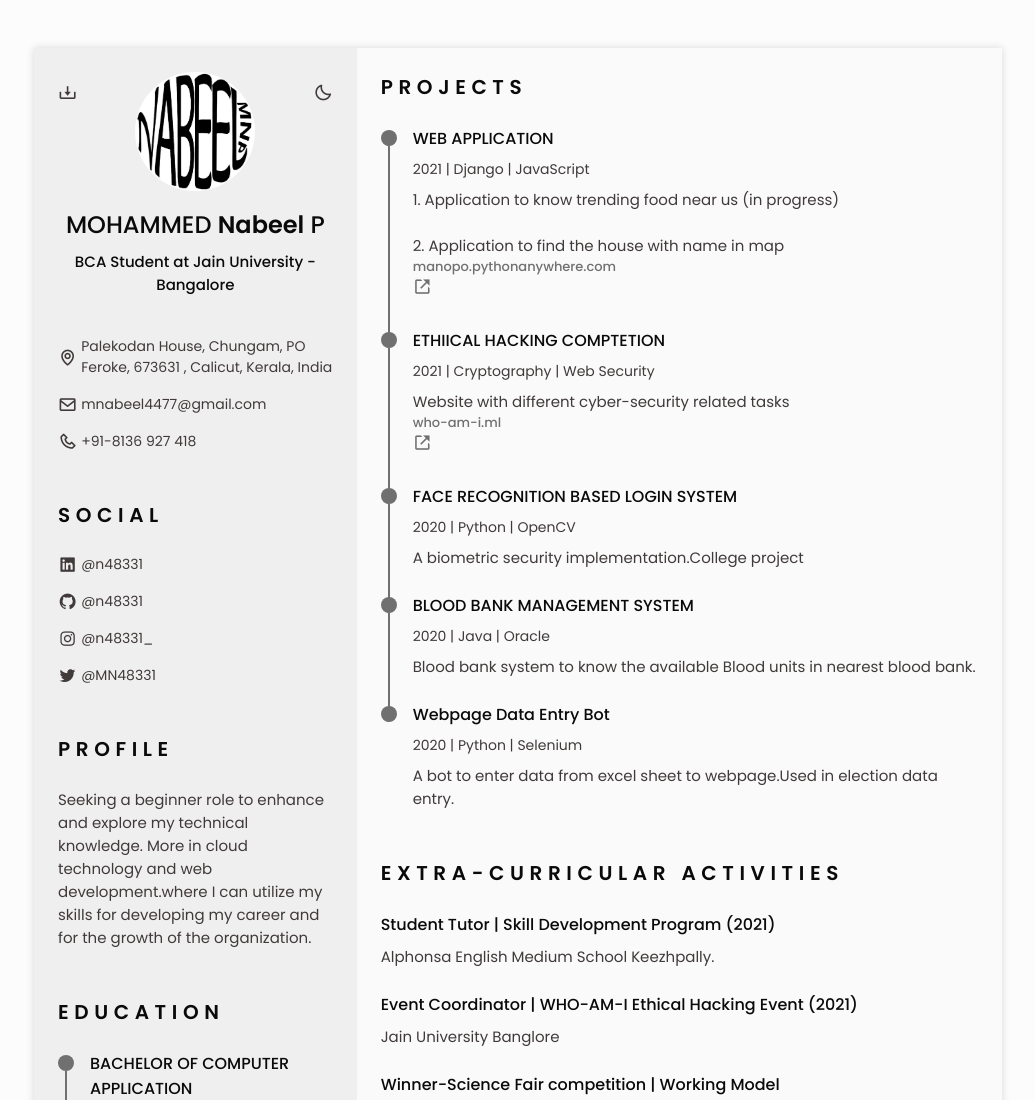
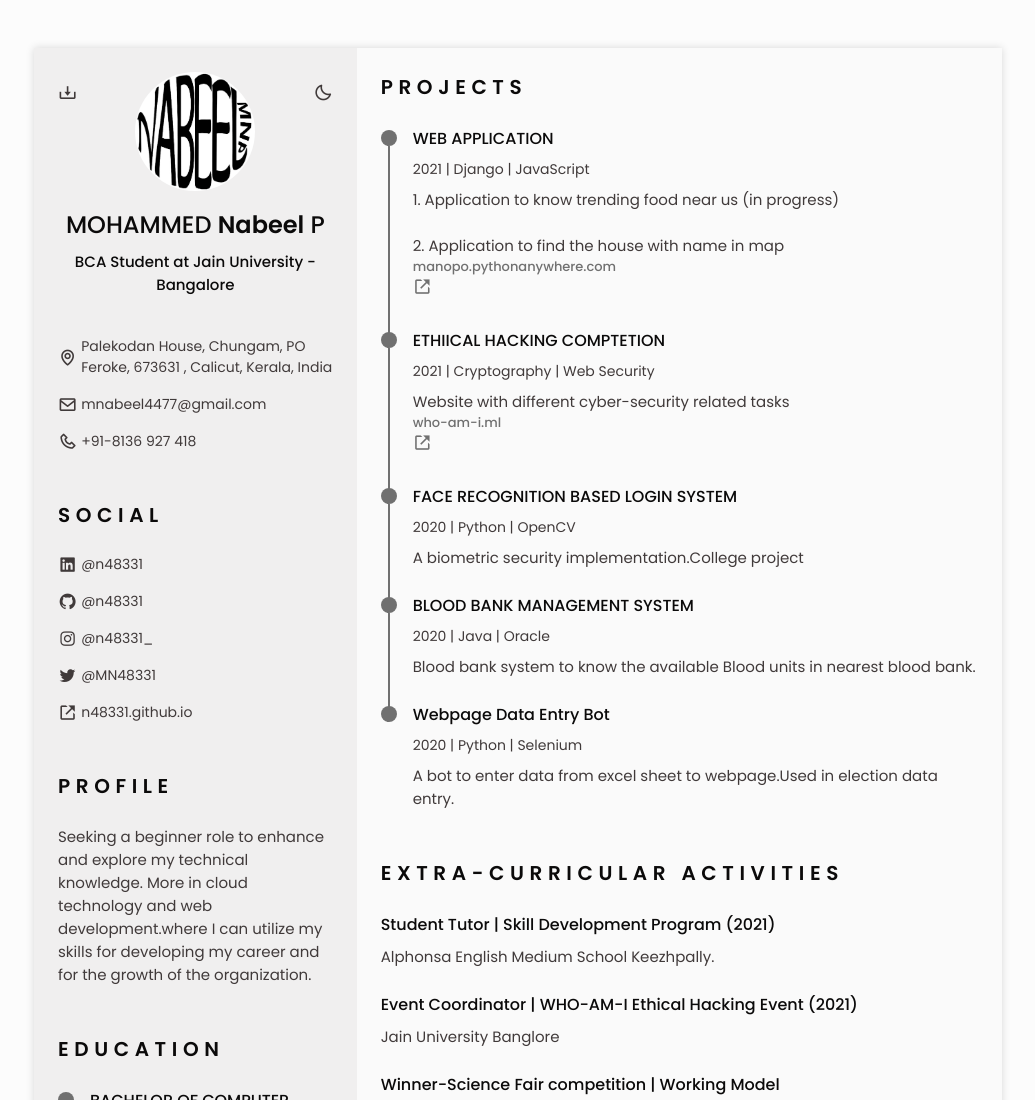
Before and after one commit to n48331/myresume, a plain HTML site: page index.html in a window 1280 px wide. Shown: the top 1100 px of the page, without its empty margins (122-1157 px from the left). Drawn offline with nearby package versions, Linux system fonts and the light colour scheme.

Commit message:
website added

```diff
--- a/index.html
+++ b/index.html
@@ -124,6 +124,9 @@
                             </a>
                             <a target="_blank" href="https://twitter.com/MN48331" class="social__link">
                                 <i class="bx bxl-twitter social__icon"></i>@MN48331
+                            </a>
+                            <a target="_blank" href="https://n48331.github.io" class="social__link">
+                                <i class="bx bx-link-external social__icon"></i>n48331.github.io
                             </a>
                         </div>
                     </section>
```
